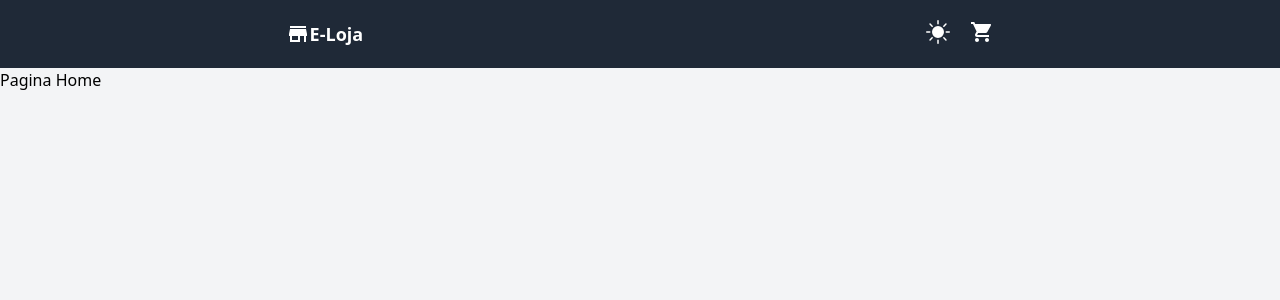
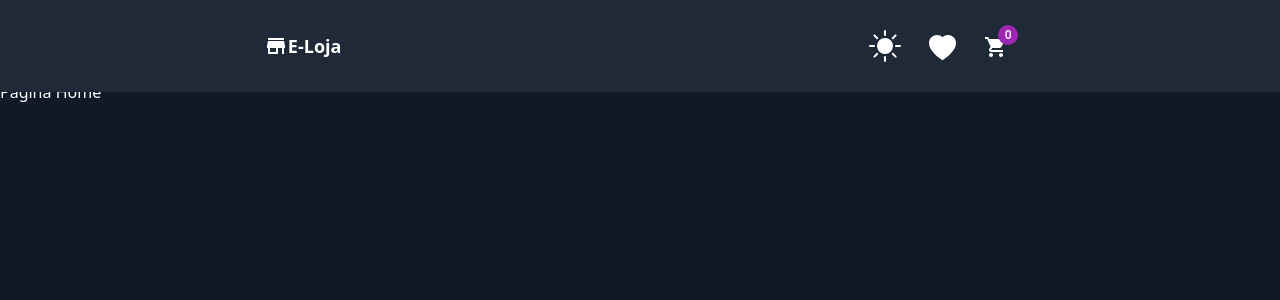
Before and after one commit to Jeann-Cavalcante/loja, a React (Vite) app: page / in a window 1280 px wide. Shown: the top 300 px of the page. Built offline with nearby package versions, Linux system fonts and the light colour scheme.

Commit message:
att header

```diff
--- a/src/App.jsx
+++ b/src/App.jsx
@@ -2,7 +2,7 @@ import RoutesApp from "./routes";
 
 function App() {
   return (
-    <div className="App h-screen bg-gray-100">
+    <div className="App h-screen bg-gray-100 dark:bg-gray-900 ">
       <RoutesApp />
     </div>
   );
--- a/src/components/Header.jsx
+++ b/src/components/Header.jsx
@@ -1,32 +1,60 @@
 import { MdLocalGroceryStore, MdStoreMallDirectory } from "react-icons/md";
-import { BsFillSunFill, BsFillMoonStarsFill } from "react-icons/bs";
+import {
+  BsFillSunFill,
+  BsFillMoonStarsFill,
+  BsFillHeartFill,
+} from "react-icons/bs";
 import { Link } from "react-router-dom";
 import { useThemeContext } from "../hooks/useThemeContext";
+import { Badge, IconButton, Tooltip } from "@mui/material";
 
 const Header = () => {
   const { theme, setTheme } = useThemeContext();
   return (
-    <header className="flex bg-gray-300 dark:bg-gray-800 dark:text-white py-[20px] px-1 justify-around">
+    <header className="flex fixed w-full bg-gray-300 dark:bg-gray-800 dark:text-white py-[20px] px-1 justify-around items-center">
       <Link
         to="/"
         className="flex items-center text-lg font-bold cursor-pointer"
       >
-        <MdStoreMallDirectory className="text-2xl" />
-        <span>E-Loja</span>
+        <MdStoreMallDirectory className="text-2xl dark:text-white text-gray-800" />
+        <span className="dark:text-white text-gray-800">E-Loja</span>
       </Link>
-      <div className="flex gap-x-5">
+      <div className="flex gap-x-3  items-center">
+        <Tooltip title="Trocar tema">
+          <IconButton className=" ">
+            <>
               {theme === "dark" ? (
                 <BsFillSunFill
-            className="text-2xl cursor-pointer"
+                  className="text-[32px] dark:text-white text-gray-800 cursor-pointer"
                   onClick={() => setTheme("light")}
                 />
               ) : (
                 <BsFillMoonStarsFill
-            className="text-2xl cursor-pointer"
+                  className="text-2xl dark:text-white text-gray-800  cursor-pointer"
                   onClick={() => setTheme("dark")}
                 />
               )}
-        <MdLocalGroceryStore className="text-2xl" />
+            </>
+          </IconButton>
+        </Tooltip>
+
+        <Tooltip title="Favoritos">
+          <IconButton className=" ">
+            <Link to="/favoritos">
+              <BsFillHeartFill className="text-[27px] mt-1 dark:text-white text-gray-800 cursor-pointer" />
+            </Link>
+          </IconButton>
+        </Tooltip>
+
+        <Tooltip title="Carrinho">
+          <IconButton className=" ">
+            <Link to="carrinho">
+              <Badge badgeContent={0} showZero color="secondary">
+                <MdLocalGroceryStore className="text-2xl dark:text-white mb-1 text-gray-800 cursor-pointer " />
+              </Badge>
+            </Link>
+          </IconButton>
+        </Tooltip>
       </div>
     </header>
   );
--- a/src/pages/Home.jsx
+++ b/src/pages/Home.jsx
@@ -1,6 +1,6 @@
 const Home = () => {
   return (
-    <div>
+    <div className="dark:bg-gray-900 dark:text-white h-full pt-[80px]">
       <h1>Pagina Home</h1>
     </div>
   );
```
Lines whose indentation alone changed are shown as unchanged.
